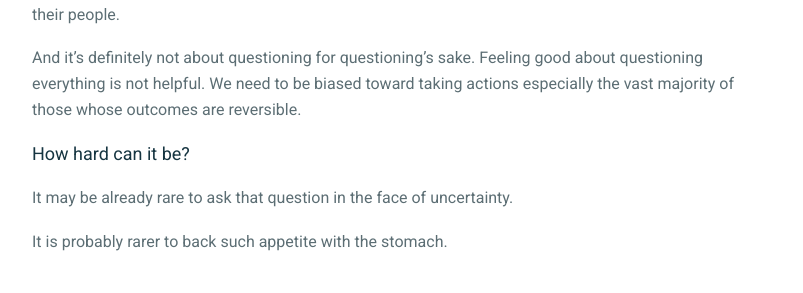
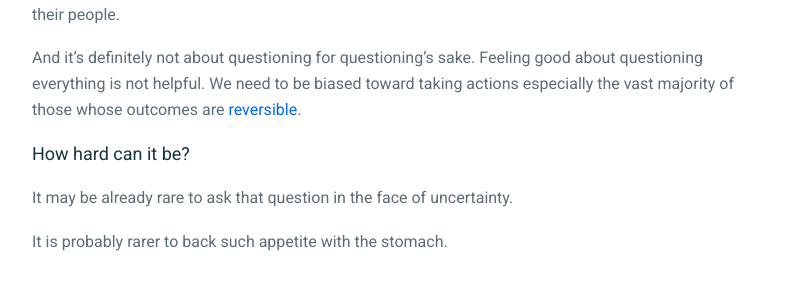
Before and after one commit to guiltygyoza/blog, a Jekyll site: the page built from _posts/2024-09-03-how-hard-could-it-be.md, in a window 1280 px wide. Shown: the part 1863-2156 px from the top of the page, without its empty margins (238-1041 px from the left). Built offline with Jekyll 4.4.1, drawn with Linux system fonts in a browser that asks for light colours; some of the changed lines change nothing that is shown.

Commit message:
cite source

```diff
--- a/_posts/2024-09-03-how-hard-could-it-be.md
+++ b/_posts/2024-09-03-how-hard-could-it-be.md
@@ -38,7 +38,7 @@ If I can't explain something in plain language with a sharpy on a whiteboard, in
 
 If the strongest reason I can think of behind a strategy is "successful businesses did it before", my alarm goes off big time. Successful patterns succeeded in the past, potentially in very different circumstances. Our challenge lies in creating an alternate future. If we are creating something new, it is likely that our organizational structure needs to [reflect that](https://en.wikipedia.org/wiki/Conway%27s_law){:target="_blank"}. That means questioning common business practices, common management practices, common org structures. If we are creating something new and contrarian, there must be common assumptions made by everyone else that are wrong. What are they? People who make such assumptions aren't stupid at all. Why do they make them? To find out, if I need to devour information at 3 feet altitude I will do that. If I so much as sense an epistemic connection between the intractable problems at hand and a distant discipline, I will go there to study it and talk to their people.
 
-And it's definitely not about questioning for questioning's sake. Feeling good about questioning everything is not helpful. We need to be biased toward taking actions especially the vast majority of those whose outcomes are reversible.
+And it's definitely not about questioning for questioning's sake. Feeling good about questioning everything is not helpful. We need to be biased toward taking actions especially the vast majority of those whose outcomes are [reversible](https://www.sec.gov/Archives/edgar/data/1018724/000119312516530910/d168744dex991.htm){:target="_blank"}.
 
 ### How hard can it be?
 It may be already rare to ask that question in the face of uncertainty.
```
